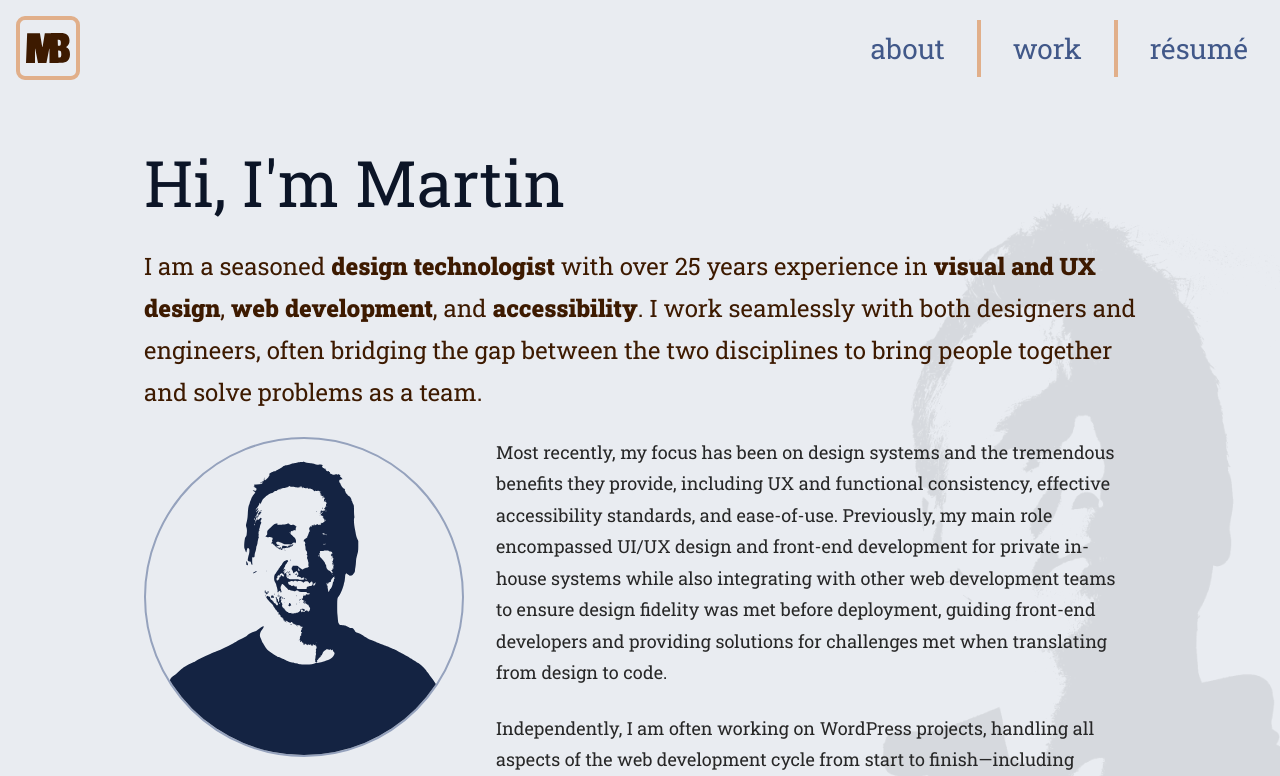
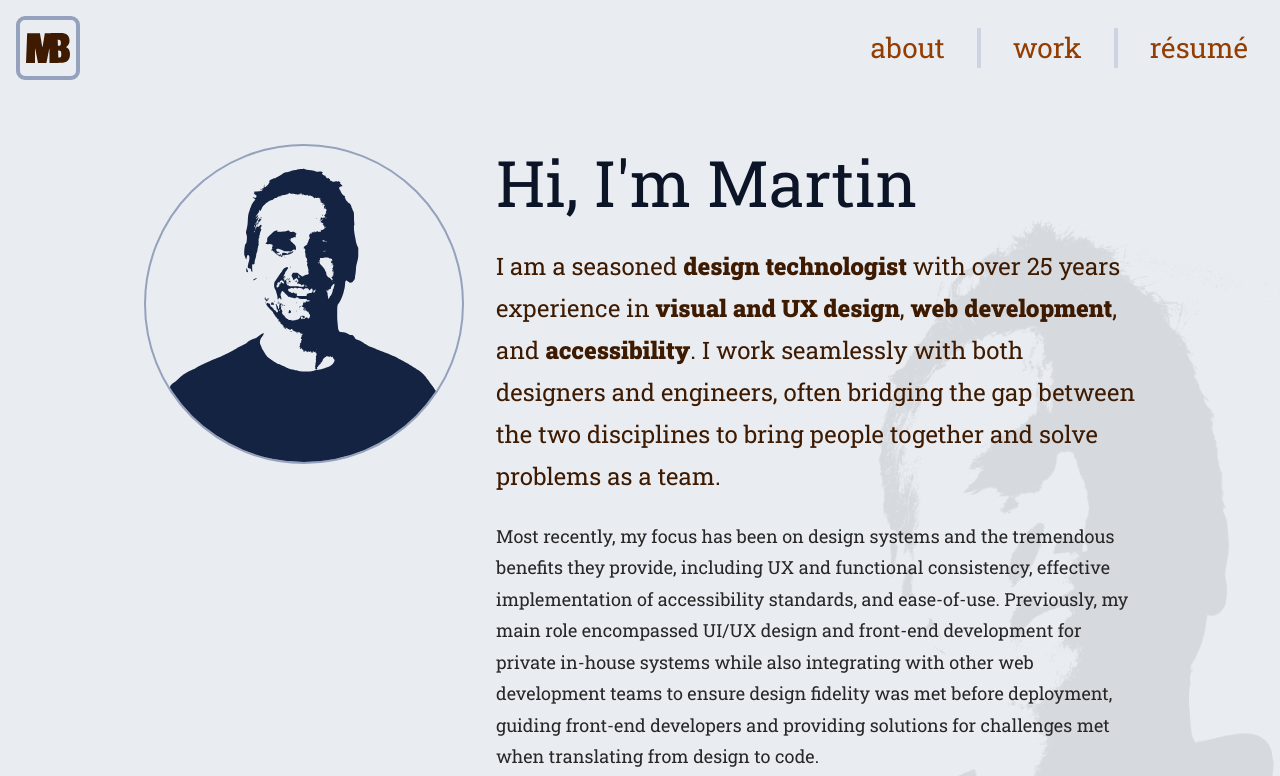
Before and after one commit to bigfishdesign13/martin-brutvan-portfolio, a Next.js app: page /about in a window 1280 px wide. Shown: the top 776 px of the page. Built offline with nearby package versions, Linux system fonts and the light colour scheme.

Commit message:
syncing with designs changes

```diff
--- a/src/app/about/page.tsx
+++ b/src/app/about/page.tsx
@@ -11,22 +11,6 @@ export const metadata: Metadata = {
 export default function About() {
   return (
     <>
-      <Heading
-        level="h1"
-        size="heading3"
-        fontFamily="alt"
-        className="text-light-heading-secondary mb-6 leading-[1.2]"
-      >
-        Hi, I&apos;m Martin
-      </Heading>
-      <p className="subheading1 mb-6">
-        I am a seasoned <strong>design technologist</strong> with over 25 years
-        experience in <strong>visual and UX design</strong>,{" "}
-        <strong>web development</strong>, and <strong>accessibility</strong>. I
-        work seamlessly with both designers and engineers, often bridging the
-        gap between the two disciplines to bring people together and solve
-        problems as a team.
-      </p>
       <div className="grid grid-cols-1 md:grid-cols-about w-full gap-8">
         <Image
           // className="dark:invert"
@@ -38,15 +22,32 @@ export default function About() {
           width={100}
         />
         <div>
+          <Heading
+            level="h1"
+            size="heading3"
+            fontFamily="alt"
+            className="text-light-heading-secondary mb-6 leading-[1.2]"
+          >
+            Hi, I&apos;m Martin
+          </Heading>
+          <p className="subheading1 mb-6">
+            I am a seasoned <strong>design technologist</strong> with over 25
+            years experience in <strong>visual and UX design</strong>,{" "}
+            <strong>web development</strong>, and <strong>accessibility</strong>
+            . I work seamlessly with both designers and engineers, often
+            bridging the gap between the two disciplines to bring people
+            together and solve problems as a team.
+          </p>
           <p className="mb-6">
             Most recently, my focus has been on design systems and the
             tremendous benefits they provide, including UX and functional
-            consistency, effective accessibility standards, and ease-of-use.
-            Previously, my main role encompassed UI/UX design and front-end
-            development for private in-house systems while also integrating with
-            other web development teams to ensure design fidelity was met before
-            deployment, guiding front-end developers and providing solutions for
-            challenges met when translating from design to code.
+            consistency, effective implementation of accessibility standards,
+            and ease-of-use. Previously, my main role encompassed UI/UX design
+            and front-end development for private in-house systems while also
+            integrating with other web development teams to ensure design
+            fidelity was met before deployment, guiding front-end developers and
+            providing solutions for challenges met when translating from design
+            to code.
           </p>
           <p className="mb-6">
             Independently, I am often working on WordPress projects, handling
--- a/src/app/globals.css
+++ b/src/app/globals.css
@@ -27,11 +27,14 @@ body {
   background-repeat: no-repeat;
   background-attachment: fixed;
   background-position: bottom right;
-  background-size: auto 80%;
-  @apply md:bg-[url("/background.png")];
+  @apply bg-[url("/background.png")] bg-[length:80%_auto] md:bg-[length:auto_80%];
 }
 p:not(:first-of-type) {
   margin-top: 1rem;
+}
+
+a {
+  transition: color 200ms;
 }
 
 @layer components {
@@ -39,7 +42,8 @@ p:not(:first-of-type) {
     @apply text-light-bodytext-primary;
   }
   .btn-main-nav {
-    @apply py-1 px-4 text-mainNavLinkSmallMobile sm:text-mainNavLinkLargeMobile md:text-mainNavLink text-light-link-primary hover:text-light-link-secondary;
+    display: inline-block;
+    @apply py-1 px-4 text-mainNavLinkSmallMobile sm:text-mainNavLinkLargeMobile md:text-mainNavLink text-light-link-primary hover:text-light-link-secondary leading-8;
   }
   .display1 {
     @apply text-display1SmallMobile sm:text-display1Mobile md:text-display1;
--- a/src/app/page.tsx
+++ b/src/app/page.tsx
@@ -4,8 +4,8 @@ import Heading from "../components/Heading";
 export default function Home() {
   return (
     <>
-      <div className="flex flex-col h-[70vh] justify-center">
-        <div className="flex items-center md:items-start flex-col md:ps-16 py-[4rem] md:border-s-[12px] md:border-light-border-primary md:w-min">
+      <div className="flex flex-col h-[65vh] justify-center">
+        <div className="flex items-center md:items-start flex-col md:ps-16 py-[4rem] md:border-s-[12px] md:border-light-border-tertiary md:w-min">
           <Heading
             level="h1"
             size="display1"
--- a/src/app/work/page.tsx
+++ b/src/app/work/page.tsx
@@ -39,7 +39,7 @@ export default function Work() {
       >
         My work
       </Heading>
-      <p className="subheading1 mb-6">
+      <p className="subheading1 mb-8">
         With my skills spanning <strong>multiple disciplines</strong>, I have
         worked on projects where I am the sole contributor as well as projects
         where I fill specific design or engineering roles, depending on what is
--- a/src/components/Header.tsx
+++ b/src/components/Header.tsx
@@ -23,7 +23,8 @@ const Header = () => {
           <Image
             // className="dark:invert"
             alt="MB"
-            className="hidden md:block"
+            // className="hidden md:block"
+            className="h-12 md:h-16 mb-2 md:mb-0"
             height={64}
             priority
             src="/icon-desktop.svg"
@@ -32,7 +33,7 @@ const Header = () => {
           <Image
             // className="dark:invert"
             alt="Martin Brutvan, design technologist"
-            className="block md:hidden"
+            className="hidden"
             height={480}
             priority
             src="/icon-mobile.svg"
--- /dev/null
+++ b/src/components/MainNav.module.css
@@ -0,0 +1,8 @@
+/* MainNav.module.css */
+
+.navLink {
+  @apply py-1 px-4 text-mainNavLinkSmallMobile sm:text-mainNavLinkLargeMobile md:text-mainNavLink text-light-link-primary hover:text-light-link-secondary leading-8;
+}
+.navDivider {
+  @apply border-s-4 border-light-border-tertiary;
+}
--- a/src/components/MainNav.tsx
+++ b/src/components/MainNav.tsx
@@ -1,19 +1,20 @@
 import React from "react";
 import Link from "next/link";
+import styles from "./MainNav.module.css";
 
 const MainNav = () => {
   return (
     <nav className="w-fit flex gap-4">
-      <Link className="btn-main-nav" href="/about">
+      <Link className={styles.navLink} href="/about">
         about
       </Link>
-      <div className="border-s-4 border-light-border-primary" />
-      <Link className="btn-main-nav" href="/work">
+      <div className={styles.navDivider} />
+      <Link className={styles.navLink} href="/work">
         work
       </Link>
-      <div className="border-s-4 border-light-border-primary" />
+      <div className={styles.navDivider} />
       <Link
-        className="btn-main-nav"
+        className={styles.navLink}
         href="/download/Martin-Brutvan-Resume.pdf"
         target="_blank"
       >
--- a/tailwind.config.ts
+++ b/tailwind.config.ts
@@ -99,28 +99,29 @@ const config: Config = {
       colors: {
         // Semantic Tokens
         light: {
-          surface: {
-            primary: primatives.cornflower[25],
-            secondary: primatives.cornflower[50],
-            tertiary: primatives.cornflower[100],
-            menu: primatives.mahogany[25],
+          bodytext: {
+            primary: primatives.gray[900],
+            seconday: primatives.gray[800],
+          },
+          border: {
+            primary: primatives.mahogany[200],
+            secondary: primatives.cornflower[200],
+            tertiary: primatives.cornflower[50],
           },
           heading: {
             primary: primatives.mahogany[900],
             secondary: primatives.cornflower[900],
             tertiary: primatives.cornflower[500],
           },
-          bodytext: {
-            primary: primatives.gray[900],
+          link: {
+            primary: primatives.mahogany[700],
+            secondary: primatives.mahogany[900],
           },
-          border: {
-            primary: primatives.mahogany[200],
-            secondary: primatives.cornflower[200],
-            tertiary: primatives.cornflower[50],
-          },
-          link: {
-            primary: primatives.cornflower[500],
-            secondary: primatives.cornflower[700],
+          surface: {
+            primary: primatives.cornflower[25],
+            secondary: primatives.cornflower[50],
+            tertiary: primatives.cornflower[100],
+            menu: primatives.mahogany[25],
           },
         },
         background: "var(--background)",
```
Also changed, not shown: public/icon-desktop.svg.
